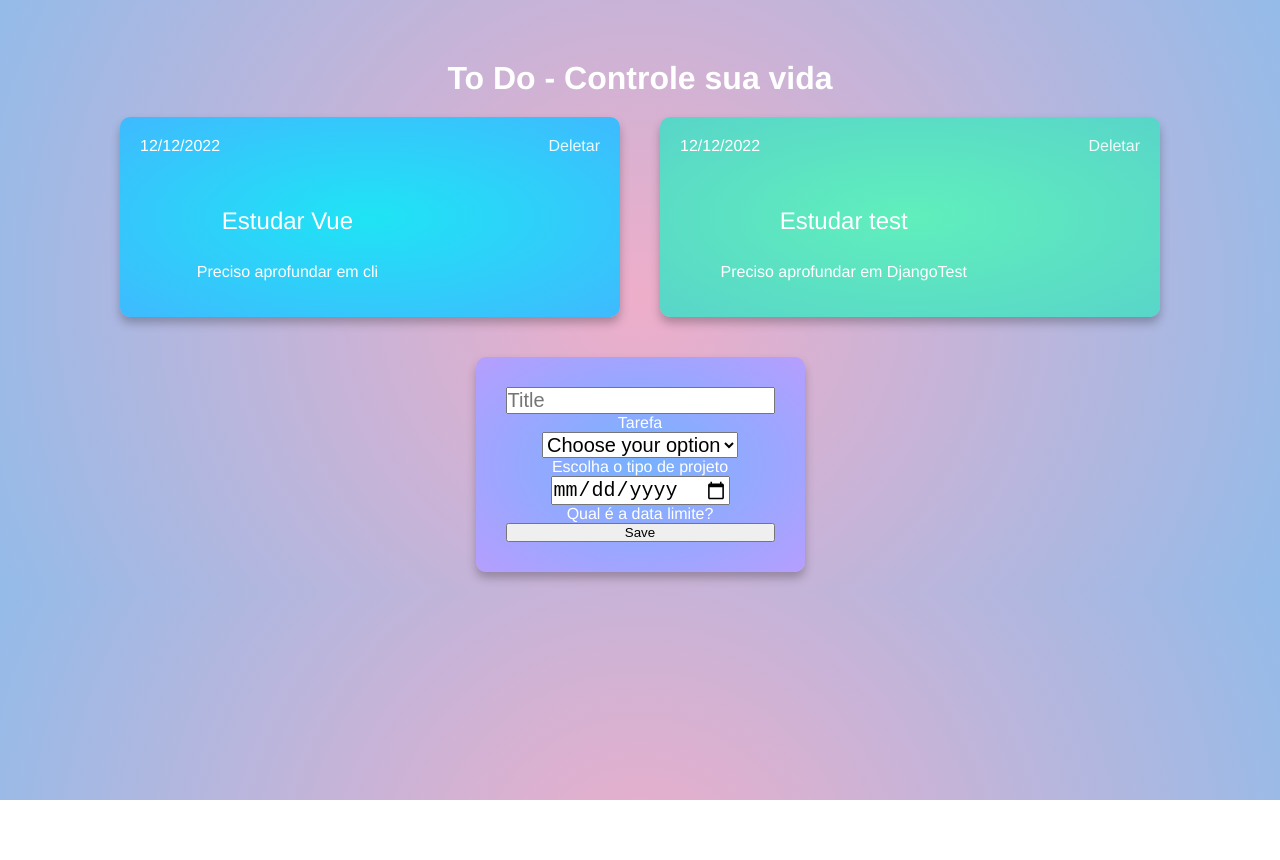
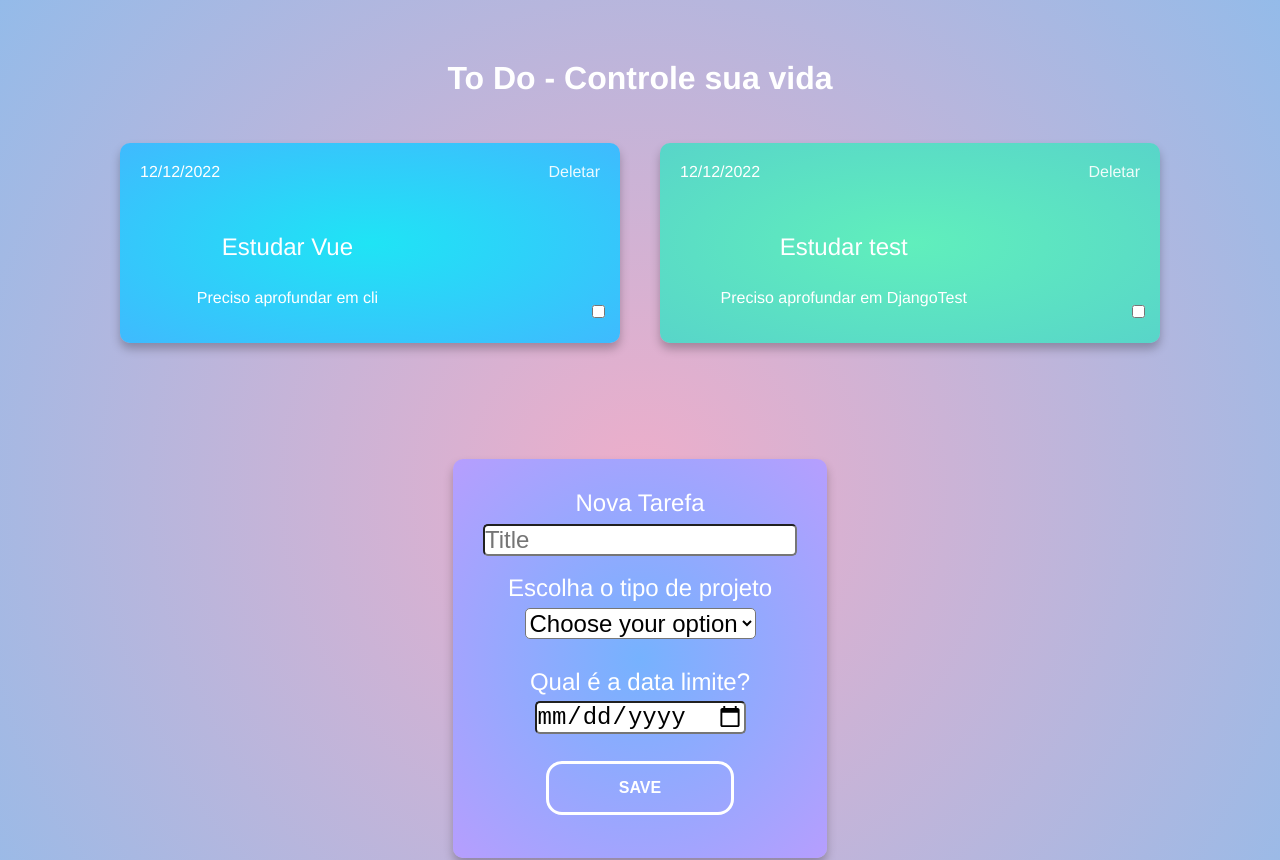
Before and after one commit to ClaraSantosmf/ToDoList-CRUD-Components, a Vue app: page / in a window 1280 px wide. Shown: the top 860 px of the page. Before the commit the page ends 800 px from the top, so only its background shows below. Built offline with nearby package versions, Linux system fonts and the light colour scheme.

Commit message:
Lógica de deletar sem API formada + Front bonito

```diff
--- a/src/App.vue
+++ b/src/App.vue
@@ -1,7 +1,7 @@
 <template>
   <div id="app">
     <h1>To Do - Controle sua vida</h1>
-    <listaDeTasks :tasks="tasks" />
+    <listaDeTasks  @deletarTask="taskDeletada" :tasks="tasks"/>
     <NovaTarefa @AdicionandoTask="taskAdicionada"></NovaTarefa>
   </div>
 </template>
@@ -30,8 +30,10 @@ export default {
         pending: task.pending || true,
         isShow: task.isShow
       })
+    },
+    taskDeletada(id){
+      this.tasks.splice(id, 1)
     }
-
   }
 }
 </script>
--- a/src/components/NovaTarefa.vue
+++ b/src/components/NovaTarefa.vue
@@ -1,27 +1,28 @@
 <template>
   <div class="nova-tarefa">
       <div class="novaTarefaForm">
-    <form action="">
+          <form action="">
+        <label for="title">Nova Tarefa</label>
             <input placeholder="Title" id="title" type="text" v-model="title"/>
-            <label for="title">Tarefa</label>
 
         <div class="selecaoDeProjeto">
+            <label for="project">Escolha o tipo de projeto</label>
+            <br>
             <select id="project" v-model="project">
             <option value="" disabled selected
-            >Choose your option</option>
+            > Choose your option</option>
             <option value="Estudos">Estudos</option>
             <option value="Financeiro">Financeiro</option>
             <option value="Trabalho">Trabalho</option>
             </select>
-            <br>
-            <label for="project">Escolha o tipo de projeto</label>
+
         </div>
 
         <div class="selecaoDeData">
+            <label for="dueTo">Qual é a data limite?</label><br>
             <input v-model="dueTo" type="date" id="dueTo" data-inputmask="'alias': 'date'"/> <br>
-            <label for="dueTo">Qual é a data limite?</label>
         </div>
-        <button class="waves-effect waves-light btn-large" id="btnSave" @click.prevent="salvarTask">Save</button>
+        <button id="btnSave" @click.prevent="salvarTask">Save</button>
         </form>
     </div>
   </div>
@@ -62,8 +63,10 @@ export default {
     display: flex;
 }
 form{
+    font-size: 1.5rem;
     flex-direction: column;
     align-content: center;
+    align-items: center;
     margin: 20px;
     padding: 30px;
     display: flex;
@@ -72,10 +75,36 @@ form{
     background: radial-gradient(#76b2fe, #b69efe);
     border-radius: 10px;
 }
+input, div, select, button{
+    margin-bottom: 4%;
+    margin-top: 2%;
+    border-radius: 5px;
+}
+button {
+    width: 60%;
+    font-size: 1rem;
+  background-color: transparent;
+  border: 0.2em solid #fff;
+  border-radius: 1em;
+  line-height: 1;
+  padding: 1em;
+  text-transform: uppercase;
+  font-weight: 700;
+  color: #fff;
+  -webkit-transition: all 150ms ease-in-out;
+  transition: all 150ms ease-in-out;
+}
+button:hover, button:focus {
+  color: #362cf6;
+  outline: 0;
+}
 
 input, select{
-    font-size: 20px;
+    color: rgb(0, 0, 0);
+    background: #fff;
+    font-size: 100%;
 }
+
 </style>
 
 <!-- https://codepen.io/ericmahoney/pen/oNLMOYw -->
--- a/src/components/Task.vue
+++ b/src/components/Task.vue
@@ -2,11 +2,12 @@
      <div class="task" :class="estadoDaClasse">
 
         <div class="card__icon"><i class="fas fa-bolt"></i></div>
+        <input type="checkbox" class="done" >
         <p class="card__date">{{task.dueTo}}<i class="fas fa-times"></i></p>
-        <p class="card__exit"> Deletar <i class="fas fa-times"></i></p>
+        <a href="#" class="card__exit" @click="$emit('deletarTask', task)"> Deletar </a>
         <h2 class="card__title">{{task.title}}</h2>
         <p class="card__apply"> {{task.project}}</p>
-        <a class="card__link" href="#"> <i class="fas fa-arrow-right"></i></a>
+        <br>
     </div>
 
 </template>
@@ -65,6 +66,7 @@ body {
 /* CARDS */
 
 .task {
+  position: relative;
   margin: 20px;
   padding: 20px;
   width: 500px;
@@ -130,6 +132,12 @@ body {
   align-self: center;
 }
 
+.done{
+  position: absolute;
+  right: 15px;
+  bottom: 5px;
+}
+
 /* CARD BACKGROUNDS */
 
 .pendente {
--- a/src/components/listaDeTasks.vue
+++ b/src/components/listaDeTasks.vue
@@ -1,7 +1,7 @@
 <template>
   <div class="lista-de-tasks">
     <template v-if="tasks.length">
-      <Task v-for="task in tasks" :key="task.title" :task="task"></Task>
+      <Task v-for="(task, id) in tasks" :key="task.title" @deletarTask="$emit('deletarTask', id)" :task="task"></Task>
     </template>
     <p v-else class="sem-tarefas">Tire uma folga! Sem tarefas</p>
   </div>
```
Also changed, not shown: src/TasksAPi.js (added, +8 -0 lines), 1 other file (tests, documents, lock files or other folders).
